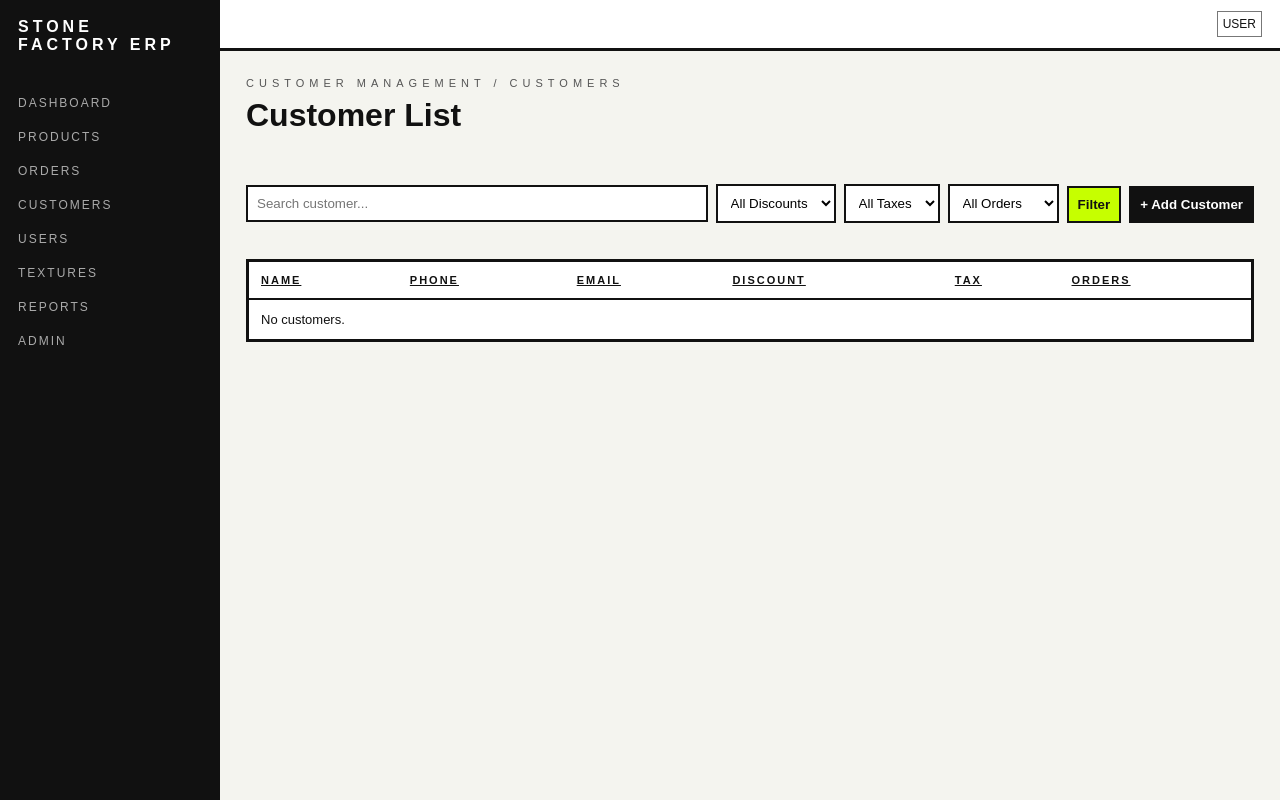
After one commit to Kliurka/product_db_web, a Django app: page /customers/ in a window 1280 px wide. The commit adds this page. Run offline with Django 5.2, Linux system fonts and the light colour scheme; data that the repository does not hold is empty.

Commit message:
feat(customers): complete customer management module

```diff
--- a/inventory/static/inventory/css/ui.css
+++ b/inventory/static/inventory/css/ui.css
@@ -160,3 +160,40 @@ textarea {
 .order-line input {
     min-width: 70px;
 }
+
+.toolbar .search {
+    flex: 1;
+    min-width: 260px;
+}
+
+.toolbar input,
+.toolbar select {
+    width: auto;
+}
+
+.toolbar .search {
+    width: 100%;
+}
+
+.toolbar {
+    display: flex;
+    gap: 8px;
+    align-items: center;
+}
+
+.toolbar form {
+    display: flex;
+    gap: 8px;
+    width: 100%;
+}
+
+.toolbar .search {
+    flex: 1 1 auto;
+    min-width: 320px;
+    width: auto !important;
+}
+
+.toolbar select,
+.toolbar button {
+    width: auto !important;
+}
--- a/inventory/templates/components/topbar.html
+++ b/inventory/templates/components/topbar.html
@@ -0,0 +1,3 @@
+<div class="topbar">
+    <div class="user">{{ request.user.username|default:"USER" }}</div>
+</div>
--- a/inventory/templates/inventory/base.html
+++ b/inventory/templates/inventory/base.html
@@ -6,6 +6,7 @@
     <meta name="viewport" content="width=device-width, initial-scale=1">
 
     <link rel="stylesheet" href="{% static 'inventory/css/base.css' %}">
+    <link rel="stylesheet" href="{% static 'inventory/css/ui.css' %}">
 </head>
 <body>
 
--- /dev/null
+++ b/inventory/templates/inventory/customer_list.html
@@ -0,0 +1,121 @@
+{% extends "inventory/base.html" %}
+
+{% block content %}
+
+{% load sort_tags %}
+
+<div class="page">
+
+    <div class="subtitle">
+        Customer Management / Customers
+    </div>
+
+    <h1>Customer List</h1>
+
+    <div class="toolbar">
+
+        <form method="get" class="toolbar">
+            <input class="search" type="text" name="q" placeholder="Search customer..." value="{{ q }}">
+
+            <select name="discount">
+                <option value="">All Discounts</option>
+                {% for d in discounts %}
+                    <option value="{{ d.id }}" {% if selected_discount == d.id|stringformat:"s" %}selected{% endif %}>
+                        {{ d.name }} — {{ d.percent }}%
+                    </option>
+                {% endfor %}
+            </select>
+
+            <select name="tax">
+                <option value="">All Taxes</option>
+                {% for t in taxes %}
+                    <option value="{{ t.id }}" {% if selected_tax == t.id|stringformat:"s" %}selected{% endif %}>
+                        {{ t.name }} — {{ t.percent }}%
+                    </option>
+                {% endfor %}
+            </select>
+
+            <select name="has_orders">
+                <option value="">All Orders</option>
+                <option value="yes" {% if has_orders == 'yes' %}selected{% endif %}>Has Orders</option>
+                <option value="no" {% if has_orders == 'no' %}selected{% endif %}>No Orders</option>
+            </select>
+
+            <button class="btn-green" type="submit">Filter</button>
+
+            <a href="{% url 'customer_add' %}">
+                <button class="btn-dark" type="button">+ Add Customer</button>
+            </a>
+        </form>
+
+    </div>
+
+    <table>
+
+        <thead>
+        <tr>
+            <th>{% sort_link 'name' 'Name' %}</th>
+            <th>{% sort_link 'phone' 'Phone' %}</th>
+            <th>{% sort_link 'email' 'Email' %}</th>
+            <th>{% sort_link 'discount__percent' 'Discount' %}</th>
+            <th>{% sort_link 'tax__percent' 'Tax' %}</th>
+            <th>{% sort_link 'orders_count' 'Orders' %}</th>
+        </tr>
+        </thead>
+
+        <tbody>
+
+        {% for customer in customers %}
+
+        <tr>
+
+            <td>
+                <a href="{% url 'customer_edit' customer.id %}">
+                    {{ customer.name }}
+                </a>
+            </td>
+
+            <td>{{ customer.phone }}</td>
+
+            <td>{{ customer.email }}</td>
+
+            <td>
+                {% if customer.discount %}
+                    {{ customer.discount.percent }} %
+                {% endif %}
+            </td>
+
+            <td>
+                {% if customer.tax %}
+                    {{ customer.tax.percent }} %
+                {% endif %}
+            </td>
+
+            <td>
+                    {{ customer.orders_count }}
+            </td>
+
+
+        </tr>
+
+        {% empty %}
+
+        <tr>
+
+            <td colspan="6">
+
+                No customers.
+
+            </td>
+
+        </tr>
+
+        {% endfor %}
+
+        </tbody>
+
+    </table>
+
+</div>
+
+{% endblock %}
--- a/inventory/urls.py
+++ b/inventory/urls.py
@@ -14,4 +14,8 @@ urlpatterns = [
     path('product/<str:code>/edit/', views.product_edit, name='product_edit'),
     path('product/<str:code>/', views.product_detail, name='product_detail'),
     path('product/<int:product_id>/qr/', views.product_qr, name='product_qr'),
+
+    path('customers/', views.customer_list, name='customer_list'),
+    path('customers/add/', views.customer_add, name='customer_add'),
+    path('customers/<int:customer_id>/edit/', views.customer_edit, name='customer_edit'),
 ]
--- a/inventory/views.py
+++ b/inventory/views.py
@@ -25,6 +25,12 @@ from django.shortcuts import get_object_or_404
 
 from decimal import Decimal
 from .models import OrderItem
+
+from .models import Customer, AppUser
+from .forms import CustomerForm, AppUserForm
+
+from django.db.models import Count
+from .models import Discount, Tax
 
 def product_list(request):
     products = Product.objects.all()
@@ -324,3 +330,93 @@ def order_edit(request, order_code):
         'products': products,
         'order_items': order_items,
     })
+
+
+def customer_list(request):
+    customers = Customer.objects.annotate(
+        orders_count=Count('order')
+    )
+
+    q = request.GET.get('q', '')
+    selected_discount = request.GET.get('discount', '')
+    selected_tax = request.GET.get('tax', '')
+    has_orders = request.GET.get('has_orders', '')
+    sort = request.GET.get('sort', 'name')
+    direction = request.GET.get('dir', 'asc')
+
+    if q:
+        customers = customers.filter(name__icontains=q)
+
+    if selected_discount:
+        customers = customers.filter(discount_id=selected_discount)
+
+    if selected_tax:
+        customers = customers.filter(tax_id=selected_tax)
+
+    if has_orders == 'yes':
+        customers = customers.filter(orders_count__gt=0)
+
+    if has_orders == 'no':
+        customers = customers.filter(orders_count=0)
+
+    allowed_sort = [
+        'name',
+        'phone',
+        'email',
+        'discount__percent',
+        'tax__percent',
+        'orders_count',
+    ]
+
+    if sort not in allowed_sort:
+        sort = 'name'
+
+    order_by = sort if direction == 'asc' else '-' + sort
+    customers = customers.order_by(order_by)
+
+    return render(request, 'inventory/customer_list.html', {
+        'customers': customers,
+        'q': q,
+        'discounts': Discount.objects.all(),
+        'taxes': Tax.objects.all(),
+        'selected_discount': selected_discount,
+        'selected_tax': selected_tax,
+        'has_orders': has_orders,
+        'sort': sort,
+        'direction': direction,
+    })
+
+
+def customer_add(request):
+    if request.method == 'POST':
+        form = CustomerForm(request.POST)
+
+        if form.is_valid():
+            customer = form.save()
+            return redirect('customer_edit', customer_id=customer.id)
+    else:
+        form = CustomerForm()
+
+    return render(request, 'inventory/customer_form.html', {
+        'form': form,
+        'mode': 'add',
+    })
+
+
+def customer_edit(request, customer_id):
+    customer = get_object_or_404(Customer, id=customer_id)
+
+    if request.method == 'POST':
+        form = CustomerForm(request.POST, instance=customer)
+
+        if form.is_valid():
+            form.save()
+            return redirect('customer_list')
+    else:
+        form = CustomerForm(instance=customer)
+
+    return render(request, 'inventory/customer_form.html', {
+        'form': form,
+        'mode': 'edit',
+        'customer': customer,
+    })
--- a/productdb/urls.py
+++ b/productdb/urls.py
@@ -17,7 +17,12 @@ Including another URLconf
 from django.contrib import admin
 from django.urls import path, include
 
+from inventory import views
+
 urlpatterns = [
     path('admin/', admin.site.urls),
     path('', include('inventory.urls')),
+    path('customers/', views.customer_list, name='customer_list'),
+    path('customers/add/', views.customer_add, name='customer_add'),
+    path('customers/<int:customer_id>/edit/', views.customer_edit, name='customer_edit'),
 ]
```
Also changed, not shown: docs/ROADMAP.md (+17 -12 lines), inventory/forms.py (+26 -1 lines), docs/CHANGELOG.md.
